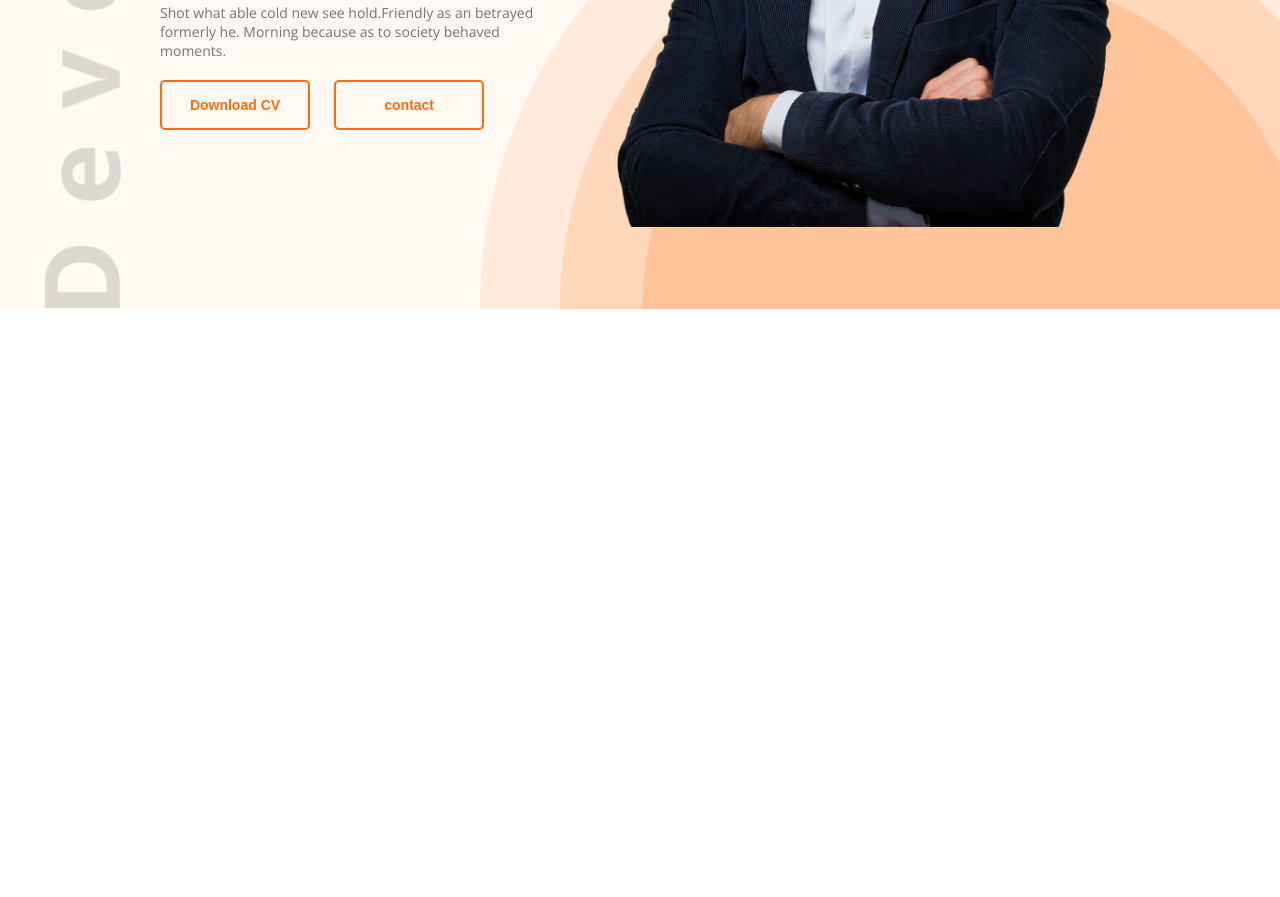
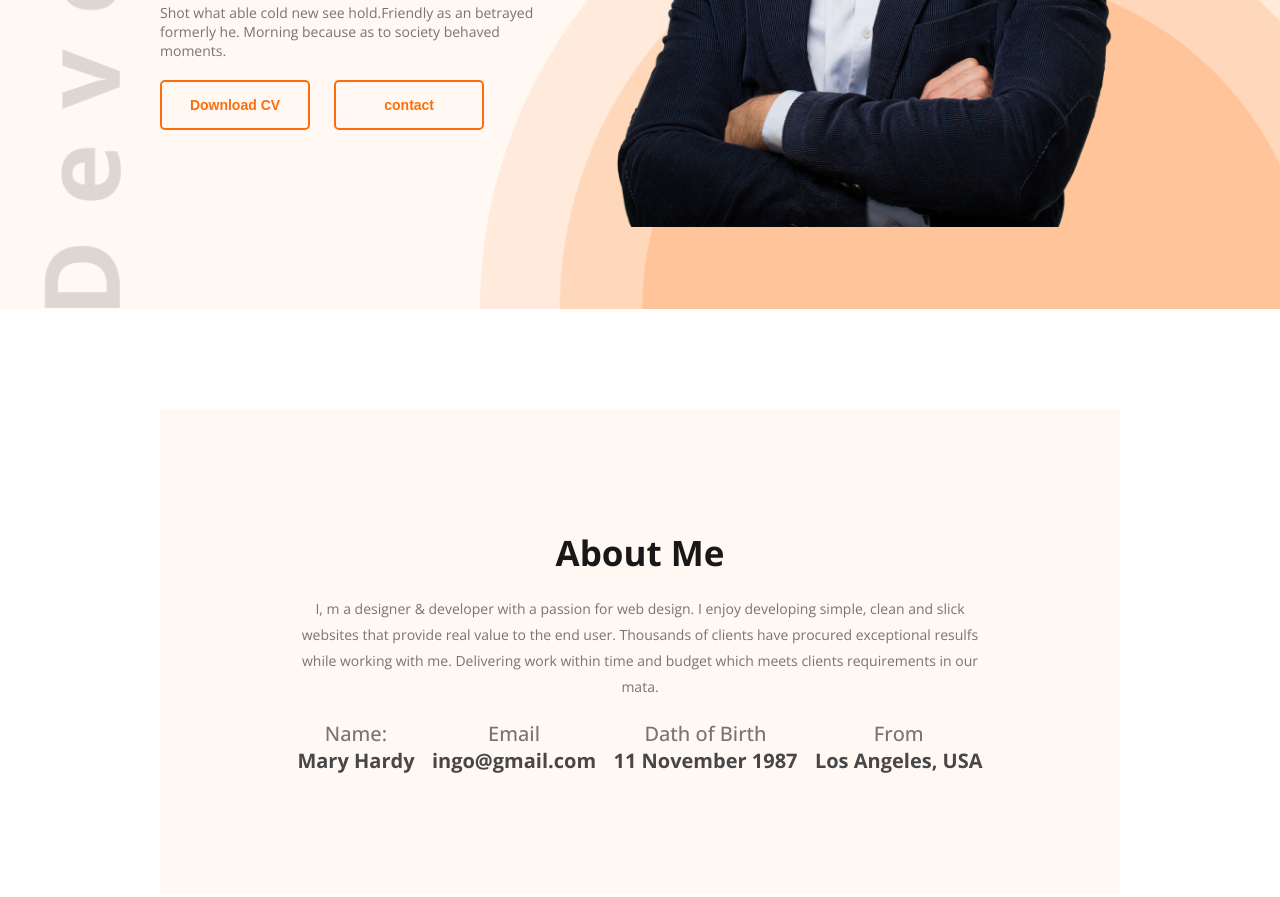
Before and after one commit to eftakhar-491/Dev-own-portfolio, a plain HTML site: page index.html in a window 1280 px wide. Shown: the part 491-1388 px from the top of the page. Before the commit the page ends 800 px from the top, so only its background shows below. Drawn offline with nearby package versions, Linux system fonts and the light colour scheme.

Commit message:
about section done

```diff
--- a/index.html
+++ b/index.html
@@ -37,5 +37,24 @@
         </div>
       </section>
     </header>
+
+    <main>
+      <section class="about-me">
+        <h1>About Me</h1>
+        <p>
+          I, m a designer & developer with a passion for web design. I enjoy
+          developing simple, clean and slick websites that provide real value to
+          the end user. Thousands of clients have procured exceptional resulfs
+          while working with me. Delivering work within time and budget which
+          meets clients requirements in our mata.
+        </p>
+        <div class="about-details">
+          <div>Name:<br /><span>Mary Hardy</span></div>
+          <div>Email<br /><span>ingo@gmail.com</span></div>
+          <div>Dath of Birth<br /><span>11 November 1987</span></div>
+          <div>From<br /><span>Los Angeles, USA</span></div>
+        </div>
+      </section>
+    </main>
   </body>
 </html>
--- a/style.css
+++ b/style.css
@@ -2,6 +2,7 @@
 * {
   margin: 0;
   padding: 0;
+  box-sizing: border-box;
 }
 body {
   font-family: "Open Sans";
@@ -104,3 +105,47 @@ nav ul li a {
 .profile-img img {
   height: 100%;
 }
+
+/* main section */
+.about-me {
+  width: 75vw;
+  margin: 100px auto;
+  background-color: rgb(255, 248, 243);
+  padding: 120px;
+  display: flex;
+  flex-direction: column;
+  align-items: center;
+}
+.about-me h1 {
+  color: rgb(24, 24, 24);
+  font-size: 35px;
+  font-weight: 700;
+}
+
+.about-me p {
+  color: rgb(117, 117, 117);
+  width: 700px;
+  font-size: 14px;
+  font-weight: 400;
+  line-height: 26px;
+  letter-spacing: 0%;
+  text-align: center;
+  margin-top: 20px;
+}
+.about-details {
+  width: 100%;
+  display: flex;
+  justify-content: space-evenly;
+  margin-top: 20px;
+}
+.about-details div {
+  text-align: center;
+  color: rgb(117, 117, 117);
+  font-size: 20px;
+  font-weight: 500;
+  letter-spacing: 0%;
+}
+.about-details div span {
+  color: #474747;
+  font-weight: 700;
+}
```
